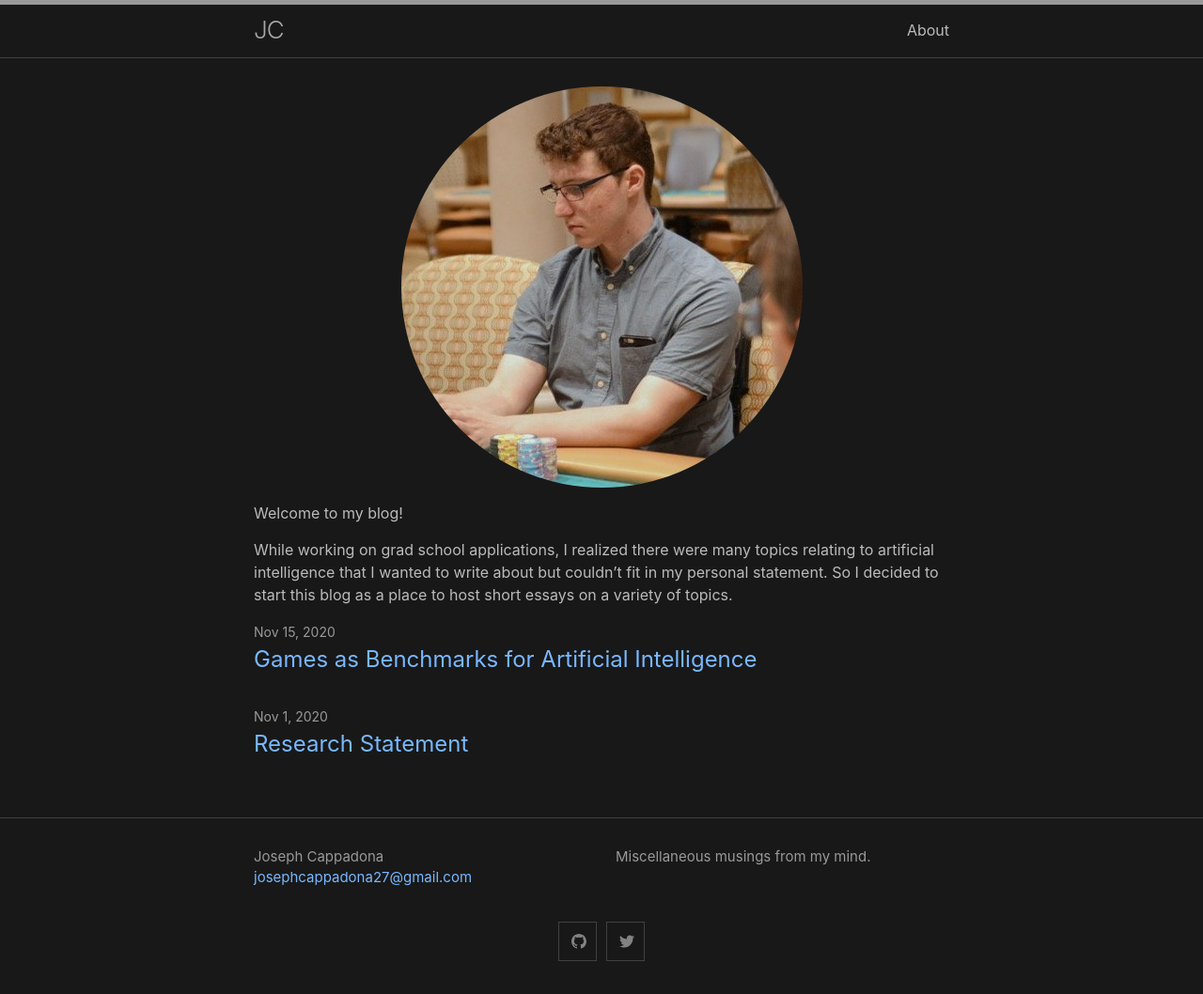
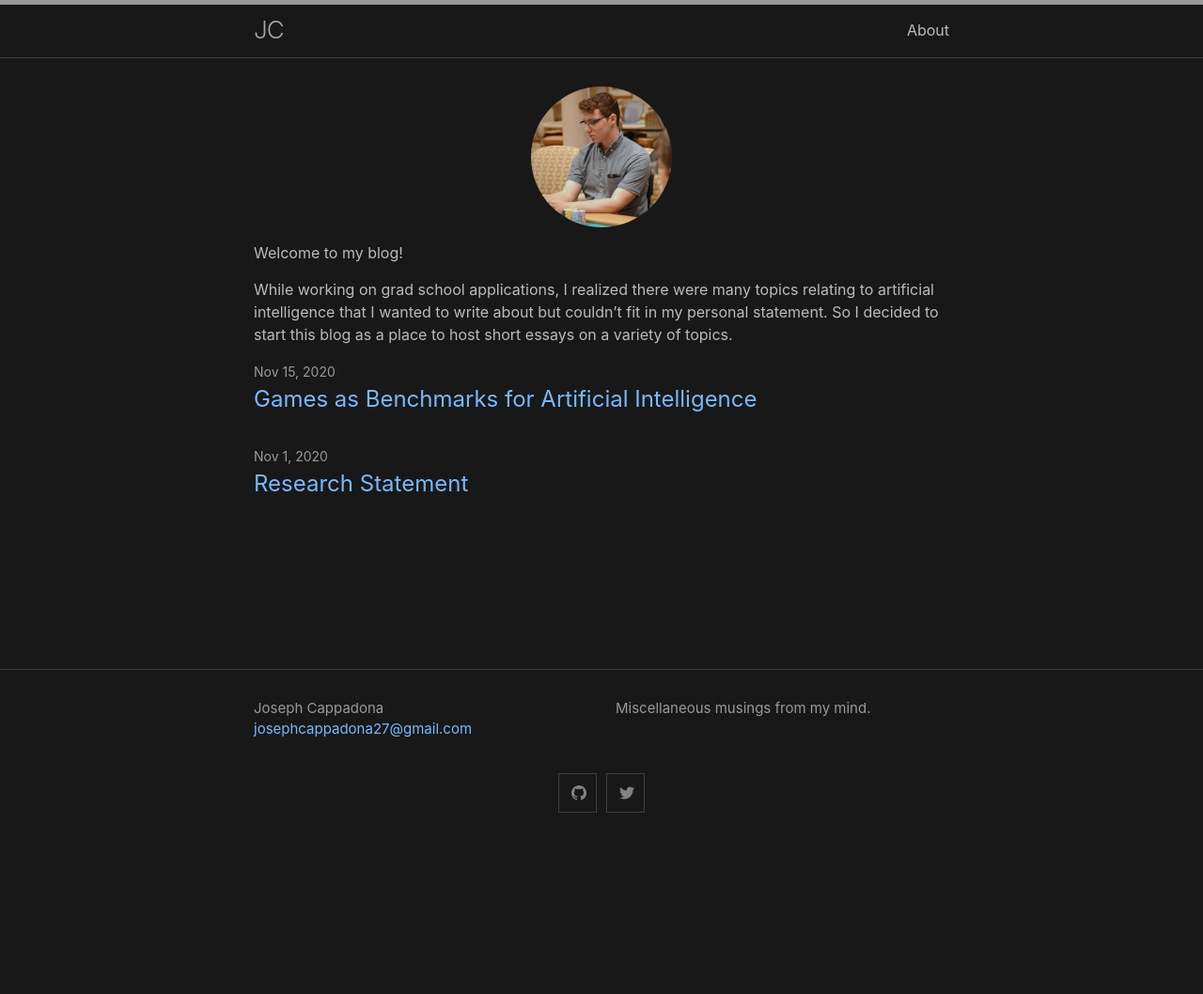
Before and after one commit to josephcappadona/josephcappadona.github.io, a Jekyll site: the page built from index.md, in a window 1280 px wide. Shown: the whole page at 94% size. Built offline with Jekyll 4.4.1, drawn with Linux system fonts in a browser that asks for light colours; after the commit the page ends 900 px from its top, so only the background shows below that.

Commit message:
Update index.md

```diff
--- a/index.md
+++ b/index.md
@@ -3,7 +3,7 @@ layout: home
 ---
 
 {:refdef: style="text-align: center;"}
-![me](/assets/headshot.jpeg){: style="width: 150; height: 150; border-radius: 50%"}
+![me](/assets/headshot.jpeg){: style="width: 150px; height: 150px; border-radius: 50%"}
 {: refdef}
 
 Welcome to my blog!
```
